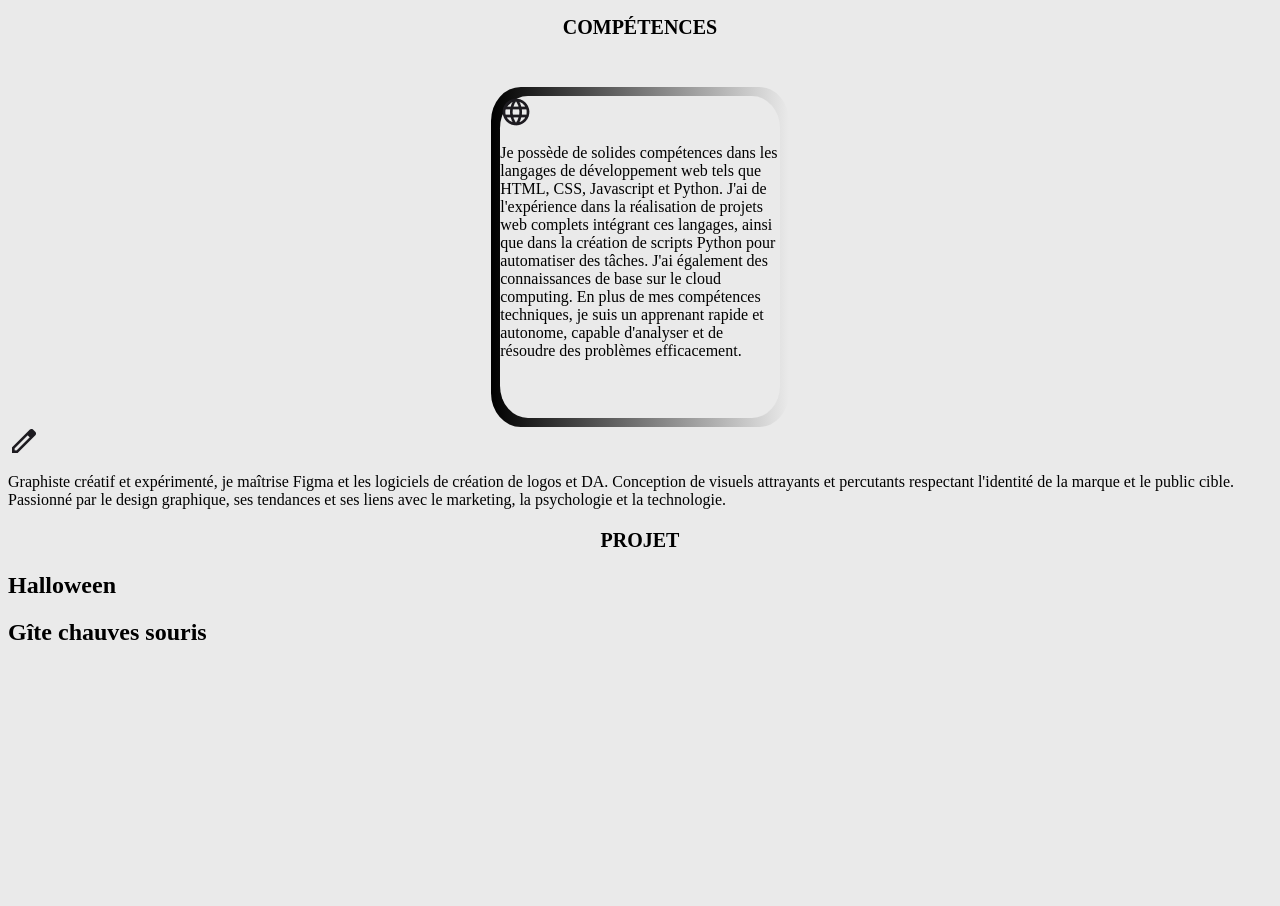
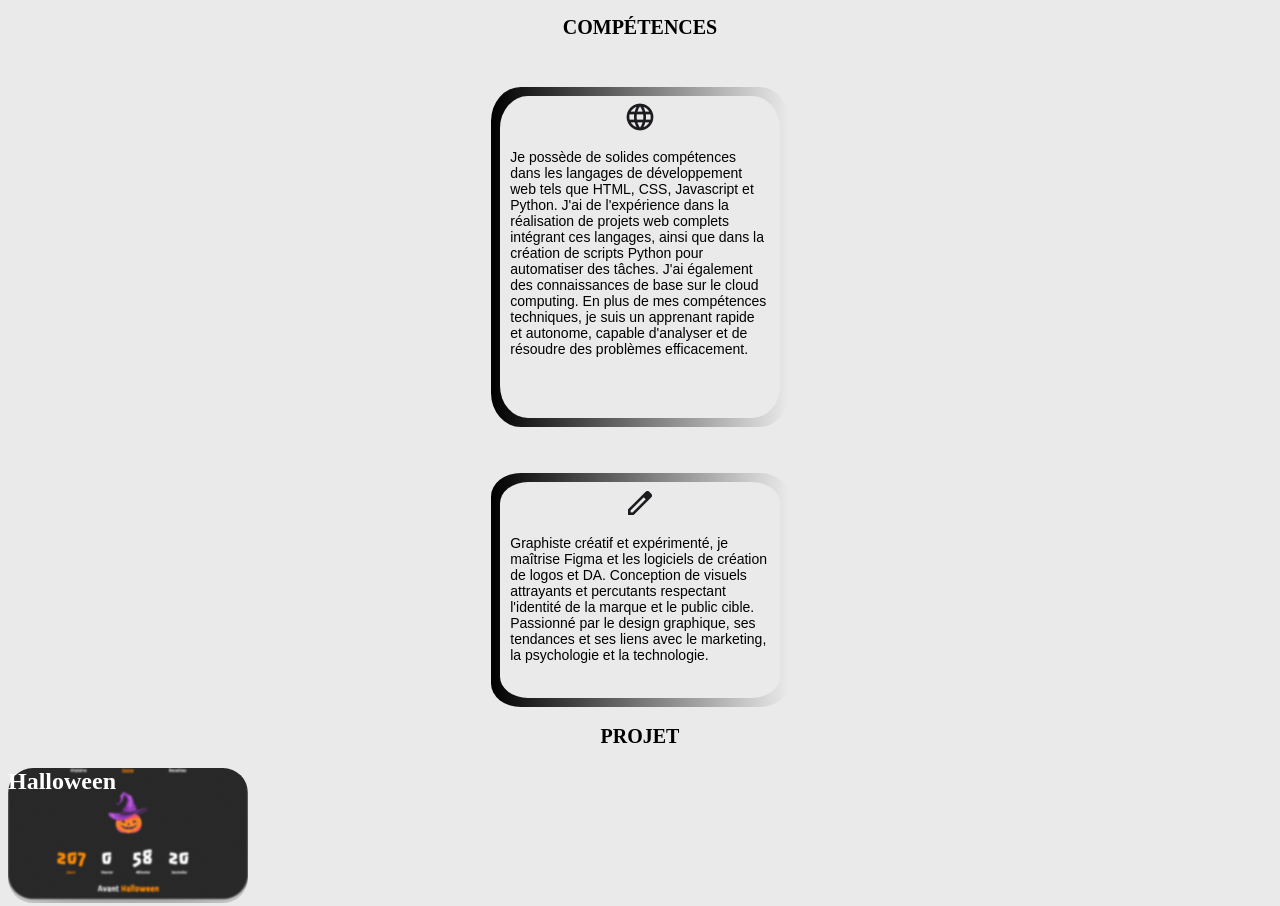
Before and after one commit to l-qmd/l-qmd.github.io, a plain HTML site: page home.html in a window 1280 px wide. Shown: the part 686-1592 px from the top of the page. Before the commit the page ends 1352 px from the top, so only its background shows below. Drawn offline with Linux system fonts and the light colour scheme.

Commit message:
Add files via upload

```diff
--- a/home.html
+++ b/home.html
@@ -17,7 +17,7 @@
     <p>
     <div class="gradient-border">
         <div id="txthome">
-        <p id="texte">Passionné de sciences et technologies, je suis animé par le nucléaire, le quantique, l'informatique et la cybersécurité. Curieux et ambitieux, je suis en quête constante de nouveaux défis et d'opportunités d'apprendre. Animé par une passion dévorante pour les technologies, j'aspire à devenir un ingénieur de premier plan dans le domaine de la cybersécurité ou du quantique.
+        <p class="texte">Passionné de sciences et technologies, je suis animé par le nucléaire, le quantique, l'informatique et la cybersécurité. Curieux et ambitieux, je suis en quête constante de nouveaux défis et d'opportunités d'apprendre. Animé par une passion dévorante pour les technologies, j'aspire à devenir un ingénieur de premier plan dans le domaine de la cybersécurité ou du quantique.
 
             Ce portfolio me sert de plateforme pour partager mon ardent enthousiasme pour les domaines captivant des sciences et des technologies.</p>
         <p id="social">
@@ -28,22 +28,26 @@
     </div></p>
     <h3 style="text-transform: uppercase;">Compétences</h3>
     <div class="gradient-border2">
-        <div id="txtinfo">
-        <img src="language.png" alt="langage">
-        <p>Je possède de solides compétences dans les langages de développement web tels que HTML, CSS, Javascript et Python. J'ai de l'expérience dans la réalisation de projets web complets intégrant ces langages, ainsi que dans la création de scripts Python pour automatiser des tâches. J'ai également des connaissances de base sur le cloud computing. En plus de mes compétences techniques, je suis un apprenant rapide et autonome, capable d'analyser et de résoudre des problèmes efficacement.</p>
+        <div class="txtcomp">
+        <p class="logocomp">
+        <img src="language.png" alt="langage" ></p>
+        <p class="texte">Je possède de solides compétences dans les langages de développement web tels que HTML, CSS, Javascript et Python. J'ai de l'expérience dans la réalisation de projets web complets intégrant ces langages, ainsi que dans la création de scripts Python pour automatiser des tâches. J'ai également des connaissances de base sur le cloud computing. En plus de mes compétences techniques, je suis un apprenant rapide et autonome, capable d'analyser et de résoudre des problèmes efficacement.</p>
     </div>
     </div>
-    <div id="graphisme">
-        <img src="edit.png" alt="edit">
-        <p>Graphiste créatif et expérimenté, je maîtrise Figma et les logiciels de création de logos et DA. Conception de visuels attrayants et percutants respectant l'identité de la marque et le public cible.
+    <div class="gradient-border3">
+        <div class="txtcomp1">
+        <p class="logocomp">
+        <img src="edit.png" alt="edit"></p>
+        <p class="texte">Graphiste créatif et expérimenté, je maîtrise Figma et les logiciels de création de logos et DA. Conception de visuels attrayants et percutants respectant l'identité de la marque et le public cible.
 
             Passionné par le design graphique, ses tendances et ses liens avec le marketing, la psychologie et la technologie.</p>
     </div>
+    </div>
     <h3 style="text-transform: uppercase;">Projet</h3>
-    <div>
+    <div id="Halloween" class="projet">
         <h2>Halloween</h2>
     </div>
-    <div>
+    <div id="Gîte" class="projet">
         <h2>Gîte chauves souris</h2>
     </div>
     <header>
--- a/style.css
+++ b/style.css
@@ -71,7 +71,7 @@ h3{
     background-color: #EAEAEA;
 
 }
-#texte{
+.texte{
     margin-left: 10px;
     margin-right: 10px;
     margin-top: 14px;
@@ -114,7 +114,7 @@ h3{
     z-index: -1;
 }
 
-#txtinfo{
+.txtcomp{
     position: absolute;
     border-radius: 10%;
     width: 279.5px;
@@ -122,3 +122,60 @@ h3{
     background-color: #EAEAEA;
 
 }
+.logocomp{
+    margin-top: 5px;
+    text-align: center;
+}
+
+
+.gradient-border3{
+    width: 284px;
+    height: 220px;
+    position: relative;
+    border-radius: 45%;
+    padding: 5px;
+    margin-top: 22px;
+    display: flex;
+    justify-content: center;
+    align-items: center;
+    margin: 50px auto 0;
+
+}
+
+.gradient-border3::before {
+    content: "";
+    position: absolute;
+    top: -2px; /* Ajustez pour le placement du dégradé */
+    left: -2px;
+    right: -2px;
+    bottom: -2px;
+    background: linear-gradient(90deg, #000000, #EAEAEA 100%);
+    border-radius: 10%;
+    z-index: -1;
+}
+
+.txtcomp1{
+    position: absolute;
+    border-radius: 10%;
+    width: 279.5px;
+    height: 215.5px;
+    background-color: #EAEAEA;
+
+}
+.projet{
+    width: 240px;
+    height: 135px;
+    border-radius: 25px;
+}
+#Halloween{
+    background-image: url("halloween.png");/* définissez la taille de l'image */
+    background-position: center;
+    background-size: auto;
+
+}
+#Halloween h2{
+    margin-top: auto;
+    margin-bottom: auto;
+    color: #ffffff;
+
+}
```
Also changed, not shown: halloween.png (added).
